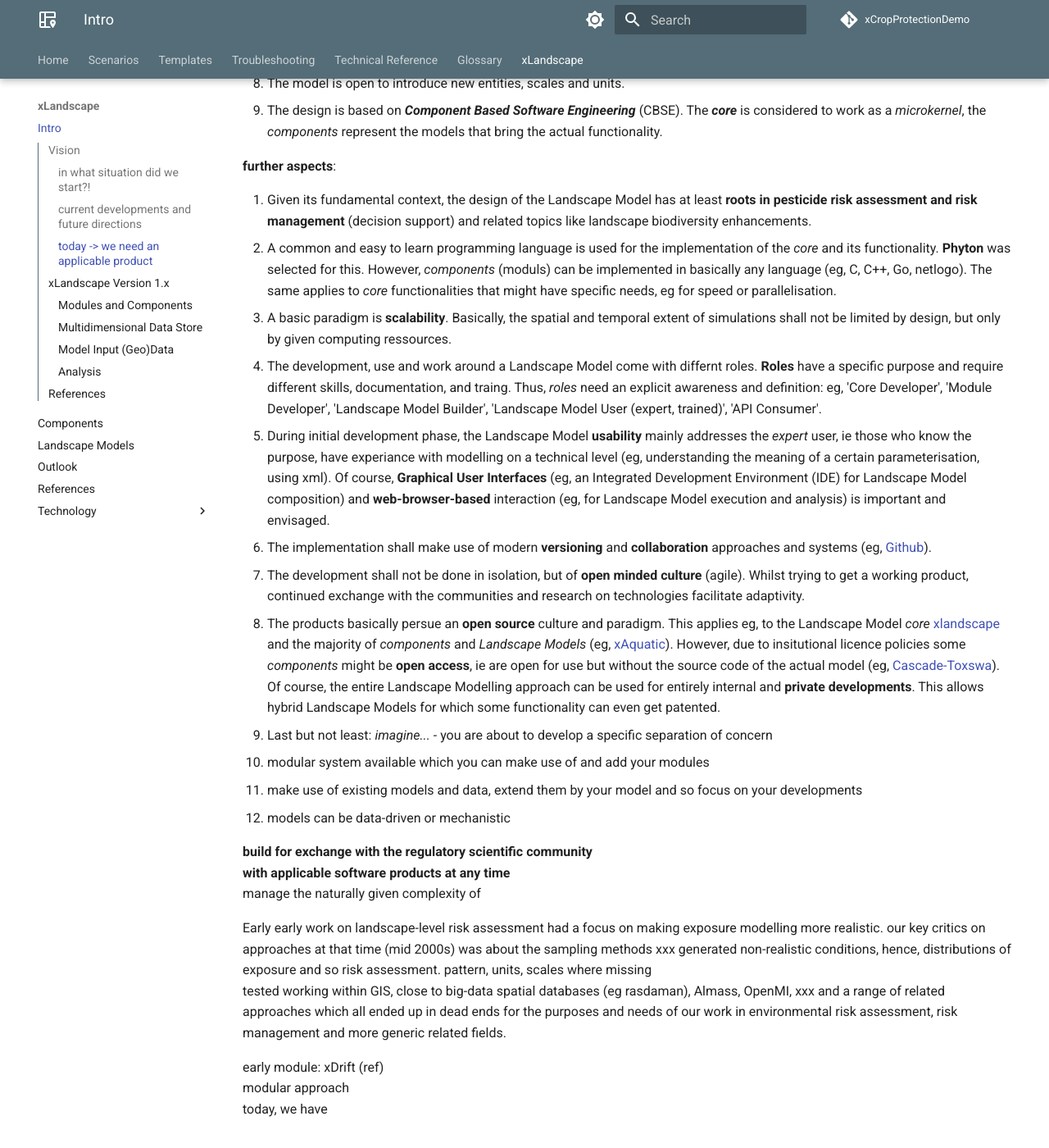
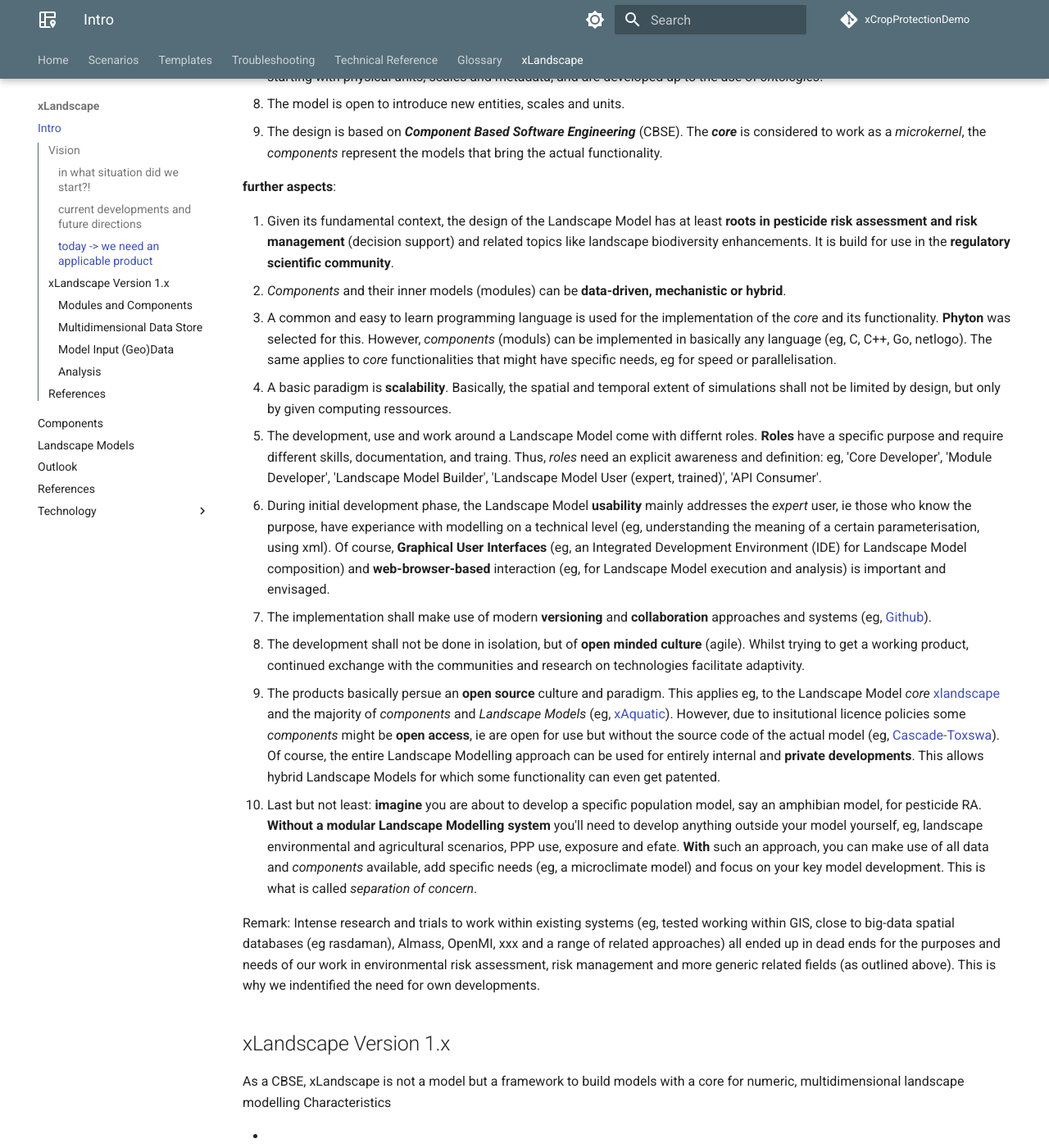
Before and after one commit to xlandscape/xCropProtectionDemoDoc, an MkDocs documentation site: the page built from docs/xLandscape/xLandscape-intro.md, in a window 1280 px wide and 1400 px high, scrolled down 3787 px. Shown: the whole window at 82% size. Built offline with MkDocs 1.6.1 and Material for MkDocs 9.7.7, drawn with Linux system fonts in a browser that asks for light colours; comment, search, counter and statistics services are not loaded; some of the changed text lies outside the part shown.

Commit message:
draft 'VIsion' section

```diff
--- a/docs/xLandscape/xLandscape-intro.md
+++ b/docs/xLandscape/xLandscape-intro.md
@@ -18,7 +18,7 @@
 
 In the 2000s, pesticide risk assessment was largely based on a combination of **conservative (worst-case) exposure scenarios and ecotoxicological testing conditions**. Although this risk assessment design assures a high level of protectiveness, it does not allow to define effective and efficient risk management measures, nor does it provide approaches in cases where unacceptable risk was indicated for worst-case conditions.
 The need for more realistic risk assessment was also identified in different **pesticide risk assessment related workgroups** (eg, European Workshop on Probabilistic Risk Assessment for the Environmental Impacts of PPPs (EUPRA, Hart 2001), FOCUS Landscape and Mitigation (FOCUS 2007a, 2007b)), as well as in more **generic initiatives** (eg, Water Framework Directive (WFD, EC 2000), Sustainable Use Directive (EC 2009b), United Nations 'Millennium Ecosystem Assessment' (2005)).
-In a phase of improved availability of environmental (geo)data together with the establishment of mechanistic models (eg, [EC/Joined Research Centre](https://esdac.jrc.ec.europa.eu/projects/surface-water)), **early approaches** were built for more realistic exposure and risk assessment at landscape-level (eg, [Almass](https://projects.au.dk/almass/publications), [IVA/GeoPERA](https://www.york.ac.uk/media/environment/documents/people/brown/schad.pdf), [Julius-Kühn-Institut/GIS](https://www.openagrar.de/receive/openagrar_mods_00058550), [UBA/GeoRISK](https://www.umweltbundesamt.de/publikationen/georeferenced-probabilistic-risk-assessment-of)). Although significant progress was made, these early approaches had particular deficiencies in how naturally given variability was propagated to outcome and tended to be rather large and intransparent monoliths. The models were not publically available and interoperability was not possible.
+In a phase of improved availability of environmental (geo)data together with the establishment of mechanistic models (eg, [EC/Joined Research Centre](https://esdac.jrc.ec.europa.eu/projects/surface-water)), **early approaches** were built for more realistic exposure and risk assessment at landscape-level (eg, [Almass](https://projects.au.dk/almass/publications), [IVA/GeoPERA](https://www.york.ac.uk/media/environment/documents/people/brown/schad.pdf), [Julius-Kühn-Institut/GIS](https://www.openagrar.de/receive/openagrar_mods_00058550), [UBA/GeoRISK](https://www.umweltbundesamt.de/publikationen/georeferenced-probabilistic-risk-assessment-of)). Although significant progress was made, these early approaches had particular deficiencies in how naturally given variability was propagated to outcome (resulting in unrealstic system conditions) and tended to be rather large and intransparent monoliths. The models were not publically available and interoperability was not possible.
 A stepping stone towards addressing these shortcomings and so, recent developments was provided with the **Xplicit** approach ([Schad & Schulz 2011](https://pubmed.ncbi.nlm.nih.gov/21538833/), [Schad 2013](https://portal.dnb.de/opac.htm?method=simpleSearch&cqlMode=true&query=idn%3D1037920015)). Xplicit intended to reproduce natural pattern of exposure in space and time and to get more modular and open. Xplicit was applied to a range of pesticide risk assessment studies.
 
 <img src="../img/xplicit nta fachoekotoxtagung.png" alt="xplicit NTA case study" width="600"/>
@@ -73,7 +73,8 @@
 
 **further aspects**:
 
-1. Given its fundamental context, the design of the Landscape Model has at least **roots in pesticide risk assessment and risk management** (decision support) and related topics like landscape biodiversity enhancements.
+1. Given its fundamental context, the design of the Landscape Model has at least **roots in pesticide risk assessment and risk management** (decision support) and related topics like landscape biodiversity enhancements. It is build for use in the **regulatory scientific community**.
+1. *Components* and their inner models (modules) can be **data-driven, mechanistic or hybrid**.
 1. A common and easy to learn programming language is used for the implementation of the *core* and its functionality. **Phyton** was selected for this. However, *components* (moduls) can be implemented in basically any language (eg, C, C++, Go, netlogo). The same applies to *core* functionalities that might have specific needs, eg for speed or parallelisation.
 1. A basic paradigm is **scalability**. Basically, the spatial and temporal extent of simulations shall not be limited by design, but only by given computing ressources.
 1. The development, use and work around a Landscape Model come with differnt roles. **Roles** have a specific purpose and require different skills, documentation, and traing. Thus, *roles* need an explicit awareness and definition: eg, 'Core Developer', 'Module Developer', 'Landscape Model Builder', 'Landscape Model User (expert, trained)', 'API Consumer'.
@@ -81,28 +82,13 @@
 1. The implementation shall make use of modern **versioning** and **collaboration** approaches and systems (eg, [Github](https://github.com/xlandscape)).
 1. The development shall not be done in isolation, but of **open minded culture** (agile). Whilst trying to get a working product, continued exchange with the communities and research on technologies facilitate adaptivity.
 1. The products basically persue an **open source** culture and paradigm. This applies eg, to the Landscape Model *core* [xlandscape](https://github.com/xlandscape) and the majority of *components* and *Landscape Models* (eg, [xAquatic](https://github.com/xlandscape/xAquaticRisk)). However, due to insitutional licence policies some *components* might be **open access**, ie are open for use but without the source code of the actual model (eg, [Cascade-Toxswa](https://github.com/xlandscape/CascadeToxswa-Component)). Of course, the entire Landscape Modelling approach can be used for entirely internal and **private developments**. This allows hybrid Landscape Models for which some functionality can even get patented.
-1. Last but not least: *imagine...*  - you are about to develop a specific
-separation of concern
-- modular system available which you can make use of and add your modules
-- make use of existing models and data, extend them by your model and so focus on your developments
-- models can be data-driven or mechanistic
+1. Last but not least: **imagine** you are about to develop a specific population model, say an amphibian model, for pesticide RA. **Without a modular Landscape Modelling system** you'll need to develop anything outside your model yourself, eg, landscape environmental and agricultural scenarios, PPP use, exposure and efate. **With** such an approach, you can make use of all data and *components* available, add specific needs (eg, a microclimate model) and focus on your key model development. This is what is called *separation of concern*.
 
-
-**build for exchange with the regulatory scientific community**
-**with applicable software products at any time**
-manage the naturally given complexity of
-
-
-Early
-early work on landscape-level risk assessment had a focus on making exposure modelling more realistic.  our key critics on approaches at that time (mid 2000s) was about the sampling methods xxx generated non-realistic conditions, hence, distributions of exposure and so risk assessment.  pattern, units, scales where missing
-tested working within GIS, close to big-data spatial databases (eg rasdaman), Almass, OpenMI, xxx and a range of related approaches which all ended up in dead ends for the purposes and needs of our work in environmental risk assessment, risk management and more generic related fields.
-
-early module: xDrift (ref)
-modular approach
-today, we have
+Remark: Intense research and trials to work within existing systems (eg, tested working within GIS, close to big-data spatial databases (eg rasdaman), Almass, OpenMI, xxx and a range of related approaches) all ended up in dead ends for the purposes and needs of our work in environmental risk assessment, risk management and more generic related fields (as outlined above). This is why we indentified the need for own developments.
 
 
 ## xLandscape Version 1.x
+
 
 
 As a CBSE, xLandscape is not a model but a framework to build models with a core for numeric, multidimensional landscape modelling
```
Also changed, not shown: other parts of docs/xLandscape/xLandscape-intro.md (+1 -1 lines).
